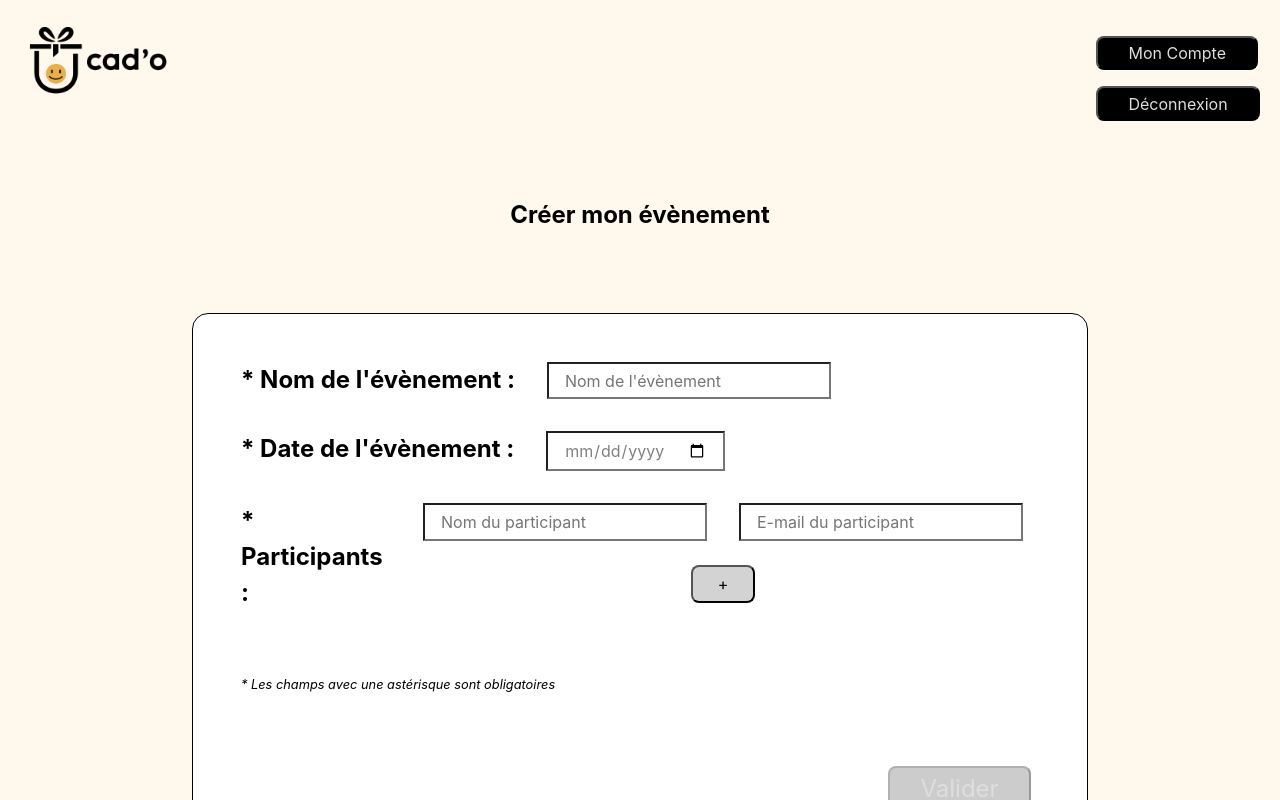
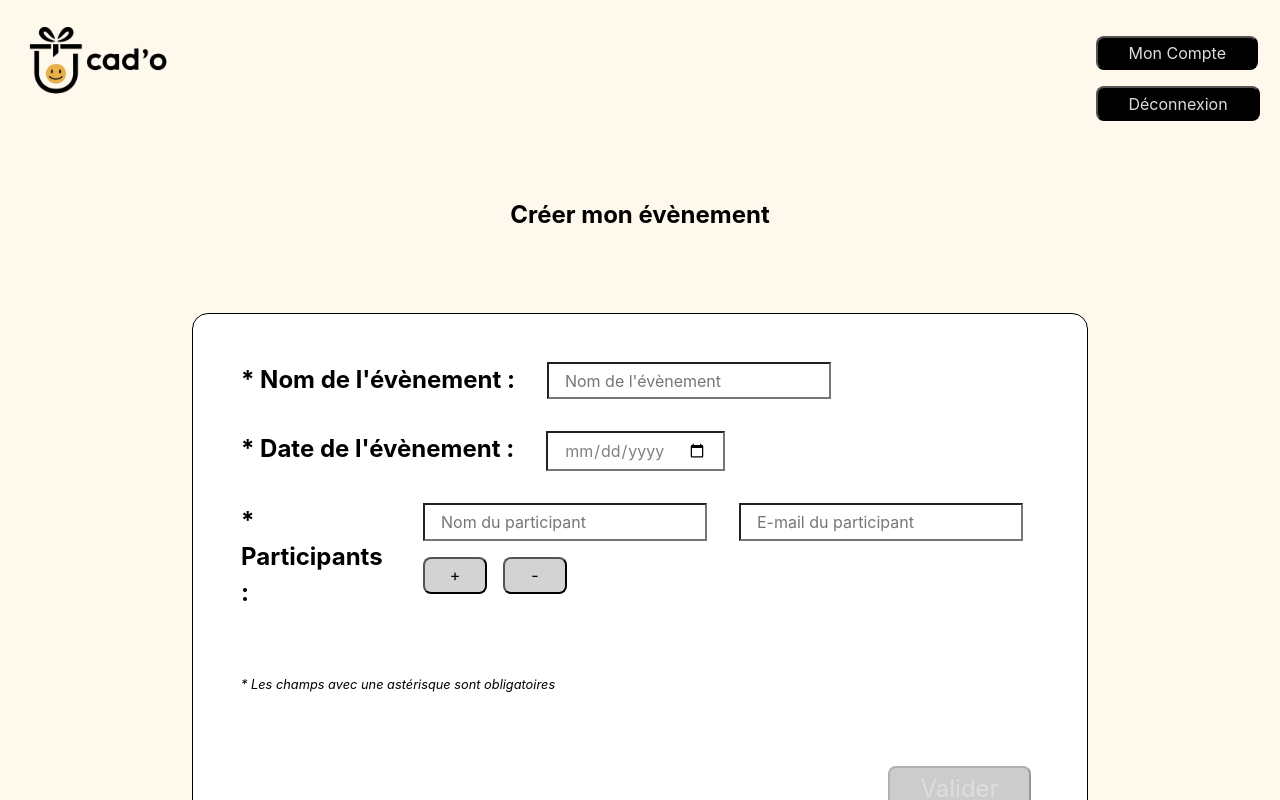
Before and after one commit to yanis-lannabi/cado-front, a React (Vite) app: page /creer-un-evenement in a window 1280 px wide. Shown: the top 800 px of the page. Built offline with nearby package versions, Linux system fonts and the light colour scheme.

Commit message:
feat: adding a button that aims to remove a line of participant

```diff
--- a/src/components/Pages/CreateEvent/CreateEvent.scss
+++ b/src/components/Pages/CreateEvent/CreateEvent.scss
@@ -33,8 +33,16 @@ h1 {
     display: flex;
     flex-direction: column;
 
-    &__add-button {
+    &__addNremove-buttons {
+      display: flex;
+      flex-direction: row;
+      justify-content: space-between;
+    }
+
+    &__add-button,
+    &__remove-button {
       margin: auto;
+      margin-left: 1rem;
       width: 4rem;
       border-radius: 0.5rem;
       background: #d3d3d3;
--- a/src/components/Pages/CreateEvent/CreateEvent.tsx
+++ b/src/components/Pages/CreateEvent/CreateEvent.tsx
@@ -23,6 +23,12 @@ function CreateEvent() {
     }
 
     setParticipants([...participants, { name: '', email: '' }]);
+  };
+
+  const handleRemoveParticipant = () => {
+    const newParticipant = [...participants];
+    newParticipant.pop();
+    setParticipants(newParticipant);
   };
 
   const formattedDate = (date) => {
@@ -125,12 +131,20 @@ function CreateEvent() {
               </div>
             ))}
 
+            <div className="create-event__addNremove-buttons">
               <input
                 type="button"
                 value="+"
                 className="create-event__participants__add-button"
                 onClick={handleAddParticipant}
               />
+              <input
+                type="button"
+                value="-"
+                className="create-event__participants__add-button"
+                onClick={handleRemoveParticipant}
+              />
+            </div>
           </div>
         </div>
 
```
Lines whose indentation alone changed are shown as unchanged.
